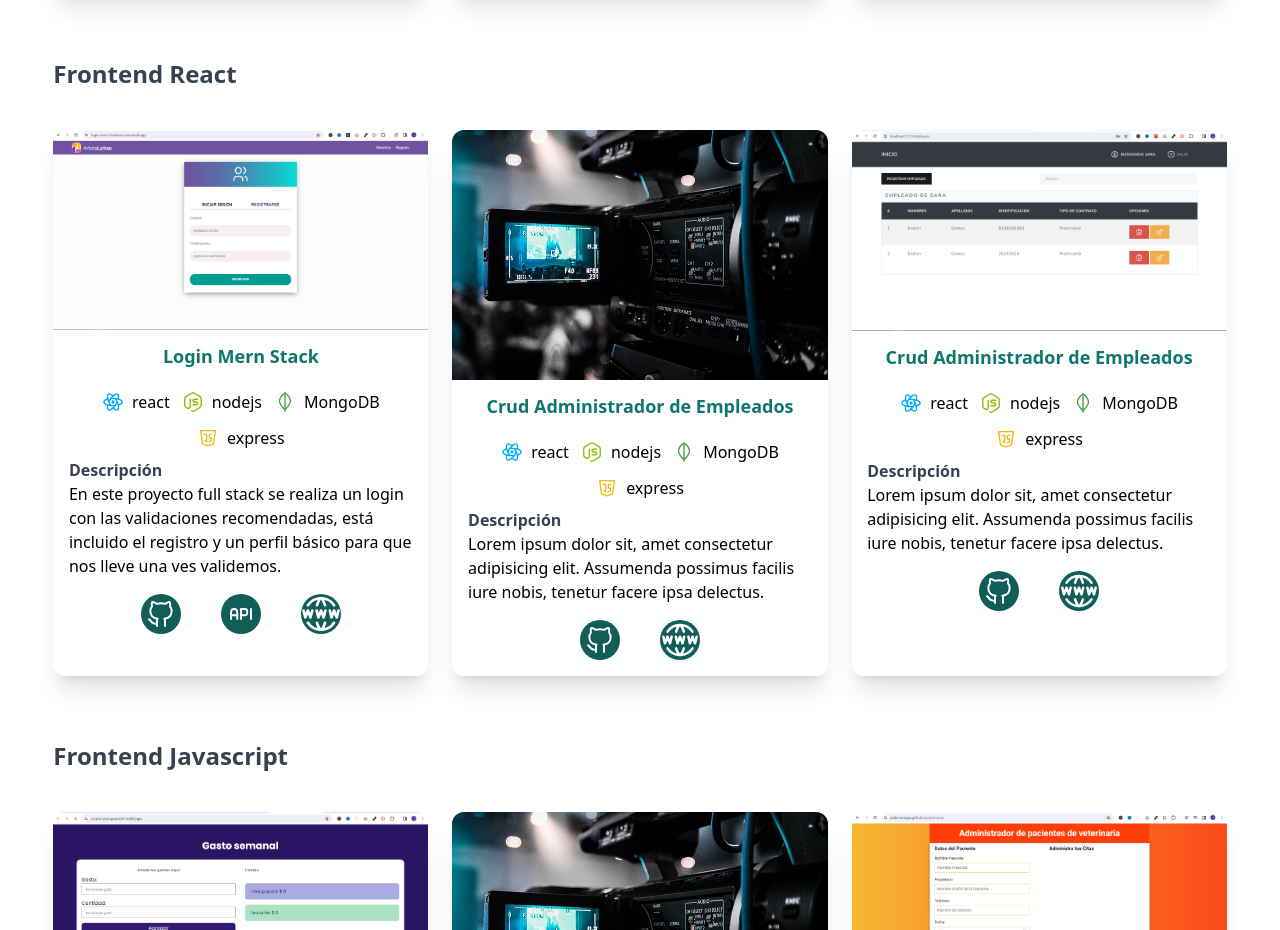
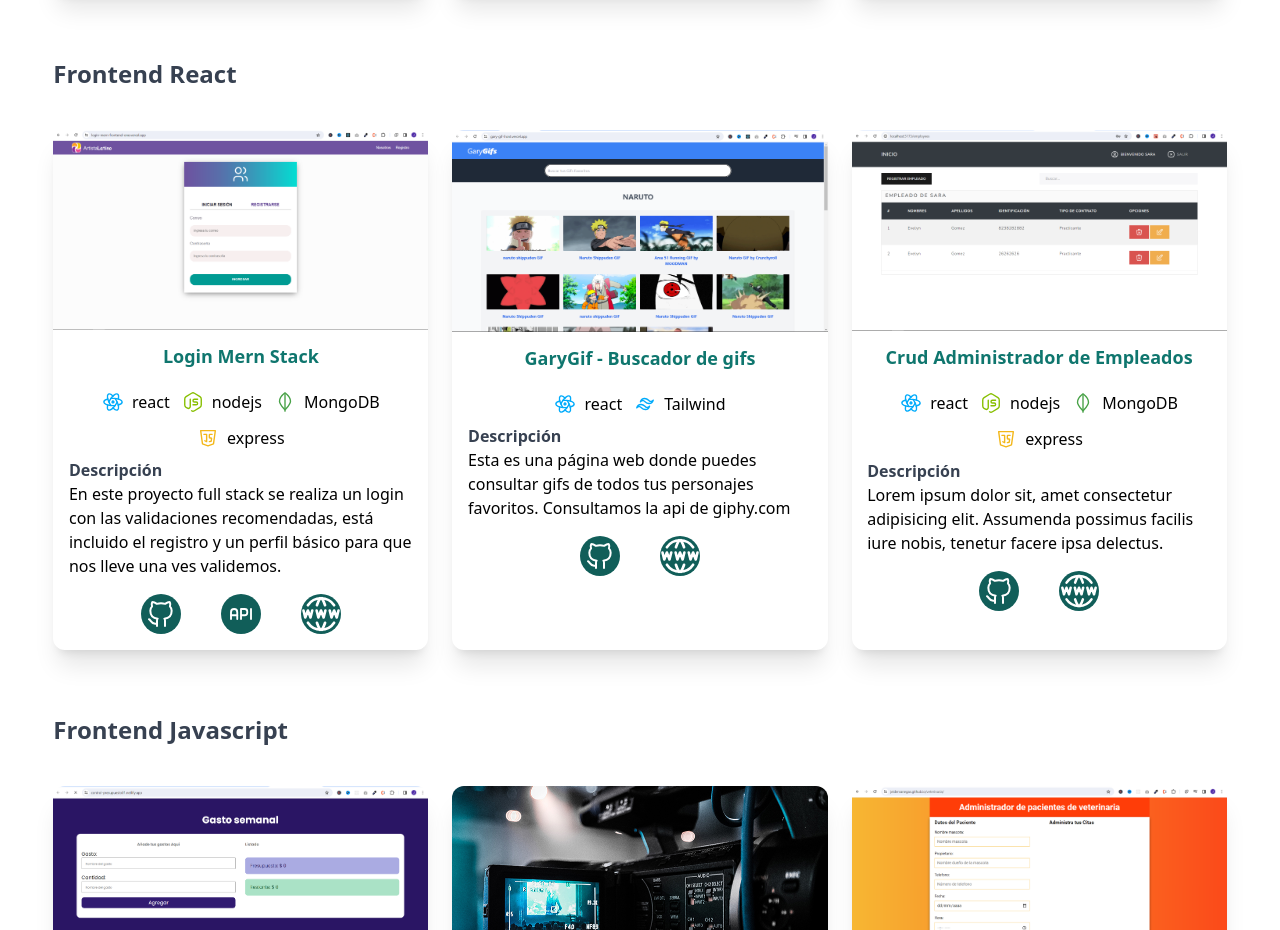
Before and after one commit to jeidervanegas/web-personal-protafolio, a React (Vite) app: page / in a window 1280 px wide. Shown: the part 2100-3030 px from the top of the page. Built offline with nearby package versions, Linux system fonts and the light colour scheme.

Commit message:
first commit12

```diff
--- a/src/pages/Portafolio.jsx
+++ b/src/pages/Portafolio.jsx
@@ -4,6 +4,7 @@
 import imgageVeterinaria from '../img/veterinaria.png'
 import imgageVeterinariaJ from '../img/veterinaria-javascript.png'
 import imgageControlPresupuestoJavascript from '../img/control-presupuesto-javascript.png'
+import garyGif from '../img/garyGif.png'
 import imageLogin from '../img/login-mern.png'
 import rusas from '../img/rusas.png'
 import imgage1 from '../img/galeria-1.jpg'
@@ -873,18 +874,20 @@
 
             <div className="shadow-xl   rounded-xl        overflow-hidden ">
               <div className="overflow-hidden">
+                <a target="_blank" href="https://gary-gif-front.vercel.app/">
                   <img
                     className="hover:scale-110 transition-all cursor-pointer"
-                  src={imgage1}
+                    src={garyGif}
                     alt=""
                   />
+                </a>
               </div>
               <div>
                 <h4
                   className="text-center
               my-3 text-teal-700 font-bold text-lg"
                 >
-                  Crud Administrador de Empleados
+                  GaryGif - Buscador de gifs
                 </h4>
 
                 <div className="flex flex-wrap justify-center gap-3 p-2 ">
@@ -919,67 +922,21 @@
                     <div>
                       <svg
                         xmlns="http://www.w3.org/2000/svg"
-                        className="icon icon-tabler icon-tabler-brand-nodejs"
-                        width="22"
-                        height="22"
-                        viewBox="0 0 24 24"
-                        strokeWidth="1.5"
-                        stroke="#87BF00"
-                        fill="none"
-                        strokeLinecap="round"
-                        strokeLinejoin="round"
-                      >
-                        <path stroke="none" d="M0 0h24v24H0z" fill="none" />
-                        <path d="M9 9v8.044a2 2 0 0 1 -2.996 1.734l-1.568 -.9a3 3 0 0 1 -1.436 -2.561v-6.635a3 3 0 0 1 1.436 -2.56l6 -3.667a3 3 0 0 1 3.128 0l6 3.667a3 3 0 0 1 1.436 2.561v6.634a3 3 0 0 1 -1.436 2.56l-6 3.667a3 3 0 0 1 -3.128 0" />
-                        <path d="M17 9h-3.5a1.5 1.5 0 0 0 0 3h2a1.5 1.5 0 0 1 0 3h-3.5" />
-                      </svg>
-                    </div>
-                    <p>nodejs</p>
-                  </div>
-
-                  <div className="flex gap-2 justify-center items-center">
-                    <div>
-                      <svg
-                        xmlns="http://www.w3.org/2000/svg"
-                        className="icon icon-tabler icon-tabler-brand-mongodb"
-                        width="22"
-                        height="22"
-                        viewBox="0 0 24 24"
-                        strokeWidth="1.5"
-                        stroke="#49A248"
-                        fill="none"
-                        strokeLinecap="round"
-                        strokeLinejoin="round"
-                      >
-                        <path stroke="none" d="M0 0h24v24H0z" fill="none" />
-                        <path d="M12 3v19" />
-                        <path d="M18 11.227c0 3.273 -1.812 4.77 -6 9.273c-4.188 -4.503 -6 -6 -6 -9.273c0 -4.454 3.071 -6.927 6 -9.227c2.929 2.3 6 4.773 6 9.227z" />
-                      </svg>
-                    </div>
-                    <p>MongoDB</p>
-                  </div>
-
-                  <div className="flex gap-2 justify-center items-center">
-                    <div>
-                      <svg
-                        xmlns="http://www.w3.org/2000/svg"
-                        className="icon icon-tabler icon-tabler-brand-javascript"
-                        width="22"
-                        height="22"
-                        viewBox="0 0 24 24"
-                        strokeWidth="1.5"
-                        stroke="#F3B719"
-                        fill="none"
-                        strokeLinecap="round"
-                        strokeLinejoin="round"
-                      >
-                        <path stroke="none" d="M0 0h24v24H0z" fill="none" />
-                        <path d="M20 4l-2 14.5l-6 2l-6 -2l-2 -14.5z" />
-                        <path d="M7.5 8h3v8l-2 -1" />
-                        <path d="M16.5 8h-2.5a.5 .5 0 0 0 -.5 .5v3a.5 .5 0 0 0 .5 .5h1.423a.5 .5 0 0 1 .495 .57l-.418 2.93l-2 .5" />
-                      </svg>
-                    </div>
-                    <p>express</p>
+                        className="icon icon-tabler icon-tabler-brand-tailwind"
+                        width="22"
+                        height="22"
+                        viewBox="0 0 24 24"
+                        strokeWidth="1.5"
+                        stroke="#00abfb"
+                        fill="none"
+                        strokeLinecap="round"
+                        strokeLinejoin="round"
+                      >
+                        <path stroke="none" d="M0 0h24v24H0z" fill="none" />
+                        <path d="M11.667 6c-2.49 0 -4.044 1.222 -4.667 3.667c.933 -1.223 2.023 -1.68 3.267 -1.375c.71 .174 1.217 .68 1.778 1.24c.916 .912 2 1.968 4.288 1.968c2.49 0 4.044 -1.222 4.667 -3.667c-.933 1.223 -2.023 1.68 -3.267 1.375c-.71 -.174 -1.217 -.68 -1.778 -1.24c-.916 -.912 -1.975 -1.968 -4.288 -1.968zm-4 6.5c-2.49 0 -4.044 1.222 -4.667 3.667c.933 -1.223 2.023 -1.68 3.267 -1.375c.71 .174 1.217 .68 1.778 1.24c.916 .912 1.975 1.968 4.288 1.968c2.49 0 4.044 -1.222 4.667 -3.667c-.933 1.223 -2.023 1.68 -3.267 1.375c-.71 -.174 -1.217 -.68 -1.778 -1.24c-.916 -.912 -1.975 -1.968 -4.288 -1.968z" />
+                      </svg>
+                    </div>
+                    <p>Tailwind</p>
                   </div>
                 </div>
                 <div className=" ">
@@ -987,15 +944,19 @@
                     <h4 className="font-bold text-gray-700">Descripción</h4>
 
                     <p>
-                      Lorem ipsum dolor sit, amet consectetur adipisicing elit.
-                      Assumenda possimus facilis iure nobis, tenetur facere ipsa
-                      delectus.
+                      Esta es una página web donde puedes consultar gifs de
+                      todos tus personajes favoritos. Consultamos la api de
+                      giphy.com
                     </p>
                   </div>
                 </div>
               </div>
               <footer className="flex justify-center gap-10 py-4 ">
                 <button className=" h-10 w-10 flex justify-center items-center bg-teal-800 hover:rotate-12 hover:cursor-pointer hover:scale-110 transition-all rounded-full">
+                  <a
+                    target="_blank"
+                    href="https://github.com/jeidervanegas/GaryGif.git"
+                  >
                     <svg
                       xmlns="http://www.w3.org/2000/svg"
                       className="icon icon-tabler icon-tabler-brand-github"
@@ -1011,8 +972,10 @@
                       <path stroke="none" d="M0 0h24v24H0z" fill="none" />
                       <path d="M9 19c-4.3 1.4 -4.3 -2.5 -6 -3m12 5v-3.5c0 -1 .1 -1.4 -.5 -2c2.8 -.3 5.5 -1.4 5.5 -6a4.6 4.6 0 0 0 -1.3 -3.2a4.2 4.2 0 0 0 -.1 -3.2s-1.1 -.3 -3.5 1.3a12.3 12.3 0 0 0 -6.2 0c-2.4 -1.6 -3.5 -1.3 -3.5 -1.3a4.2 4.2 0 0 0 -.1 3.2a4.6 4.6 0 0 0 -1.3 3.2c0 4.6 2.7 5.7 5.5 6c-.6 .6 -.6 1.2 -.5 2v3.5" />
                     </svg>
+                  </a>
                 </button>
                 <button className="h-10 w-10 flex justify-center items-center bg-teal-800 rounded-full hover:rotate-12 hover:cursor-pointer hover:scale-110 transition-all ">
+                  <a target="_blank" href="https://gary-gif-front.vercel.app/">
                     <svg
                       xmlns="http://www.w3.org/2000/svg"
                       className="icon icon-tabler icon-tabler-world-www"
@@ -1036,6 +999,7 @@
                       <path d="M17 10l1 4l1.5 -4l1.5 4l1 -4" />
                       <path d="M9.5 10l1 4l1.5 -4l1.5 4l1 -4" />
                     </svg>
+                  </a>
                 </button>
               </footer>
             </div>
```
Also changed, not shown: src/img/garyGif.png (added). Lines whose indentation alone changed are shown as unchanged.
